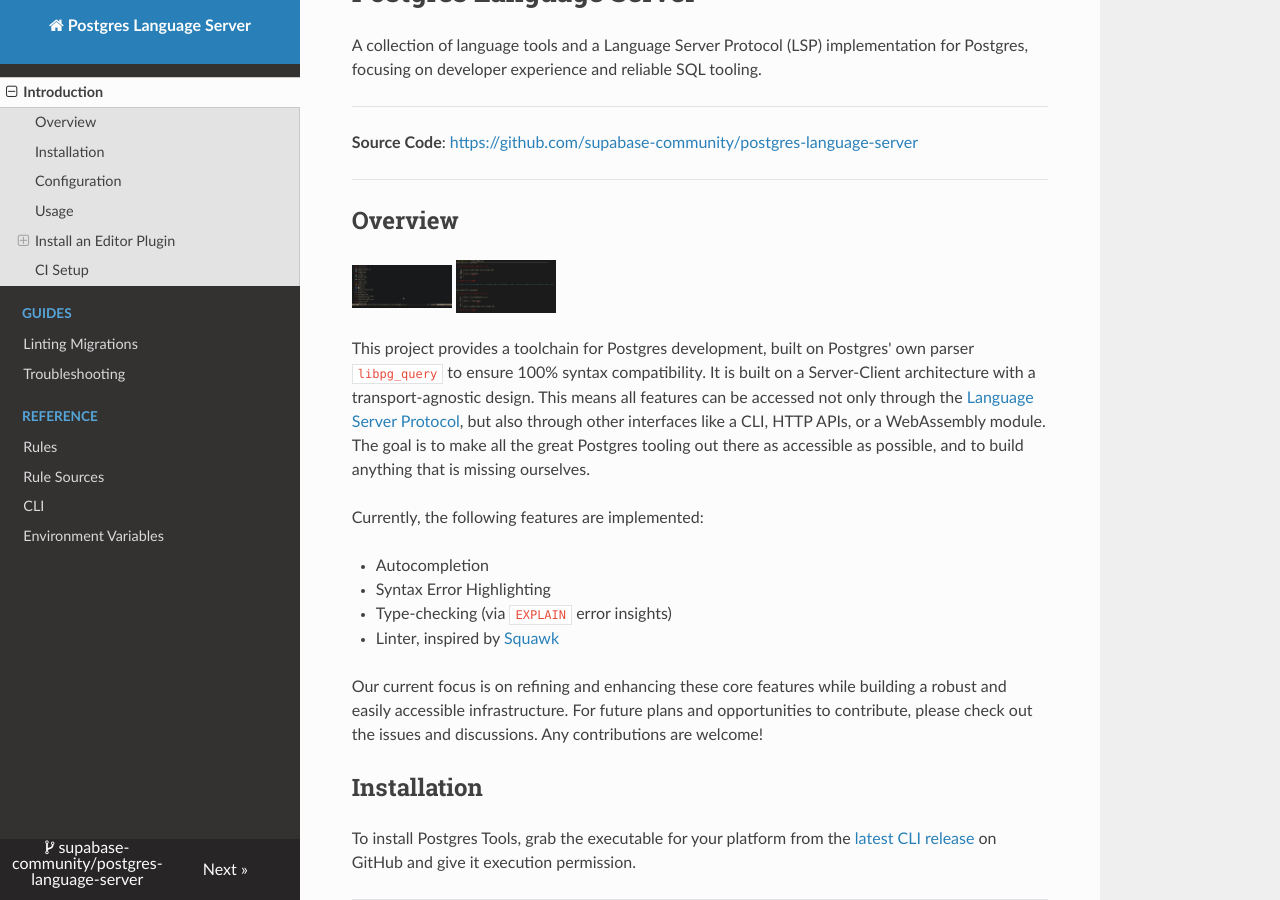
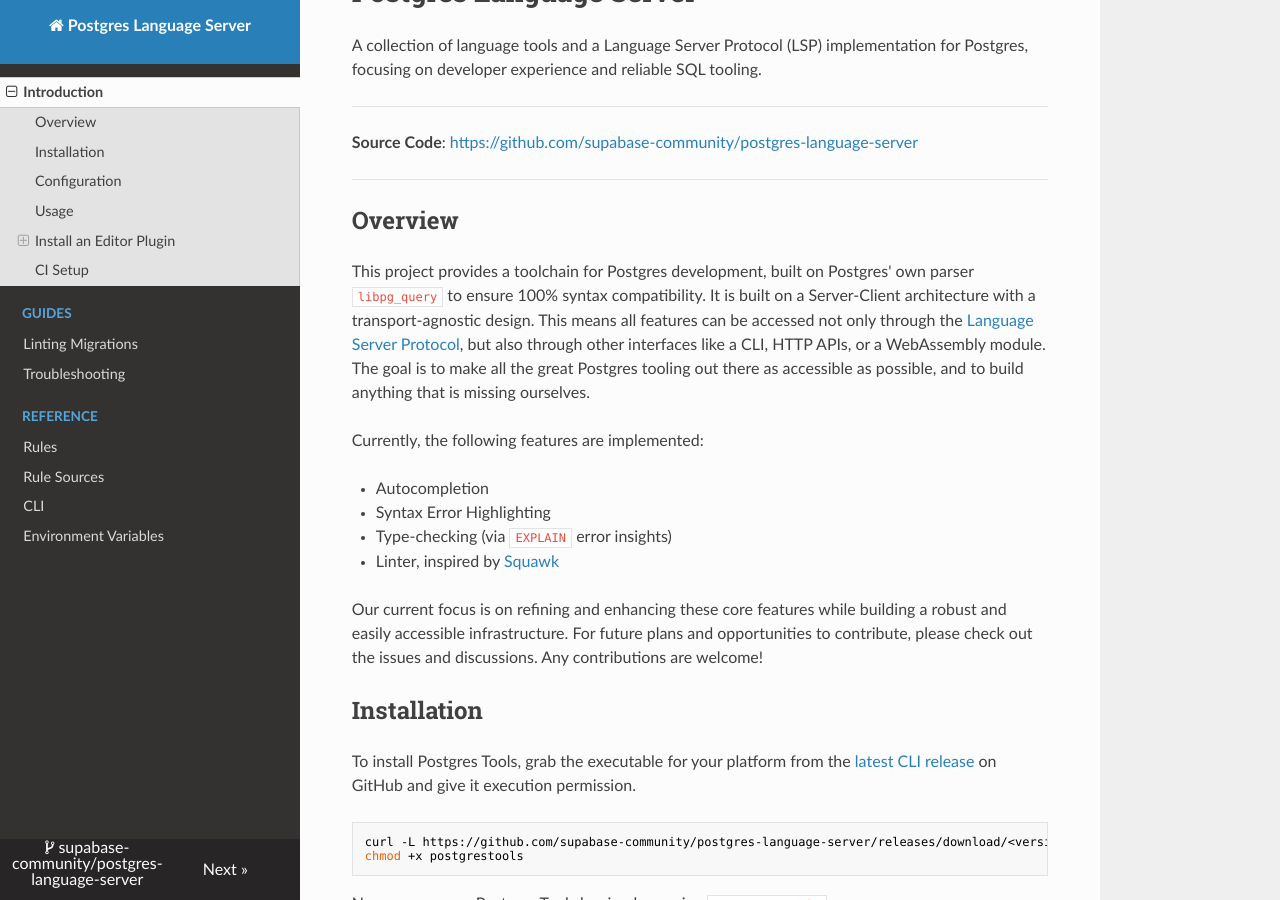
Before and after one commit to supabase-community/postgres_lsp, an MkDocs documentation site: the page built from docs/index.md, in a window 1280 px wide and 900 px high, scrolled down 398 px. Built offline with MkDocs 1.6.1, drawn with Linux system fonts in a browser that asks for light colours; nearby versions of some CDN libraries.

Commit message:
fix: styling

```diff
--- a/docs/index.md
+++ b/docs/index.md
@@ -11,11 +11,6 @@
 ---
 
 ## Overview
-
-<p float="left">
-  <img src="images/lsp-demo.gif" width="100" />
-  <img src="images/cli-demo.png" width="100" />
-</p>
 
 This project provides a toolchain for Postgres development, built on Postgres' own parser `libpg_query` to ensure 100% syntax compatibility. It is built on a Server-Client architecture with a transport-agnostic design. This means all features can be accessed not only through the [Language Server Protocol](https://microsoft.github.io/language-server-protocol/), but also through other interfaces like a CLI, HTTP APIs, or a WebAssembly module. The goal is to make all the great Postgres tooling out there as accessible as possible, and to build anything that is missing ourselves.
 
```
Also changed, not shown: README.md (+3 -4 lines).
